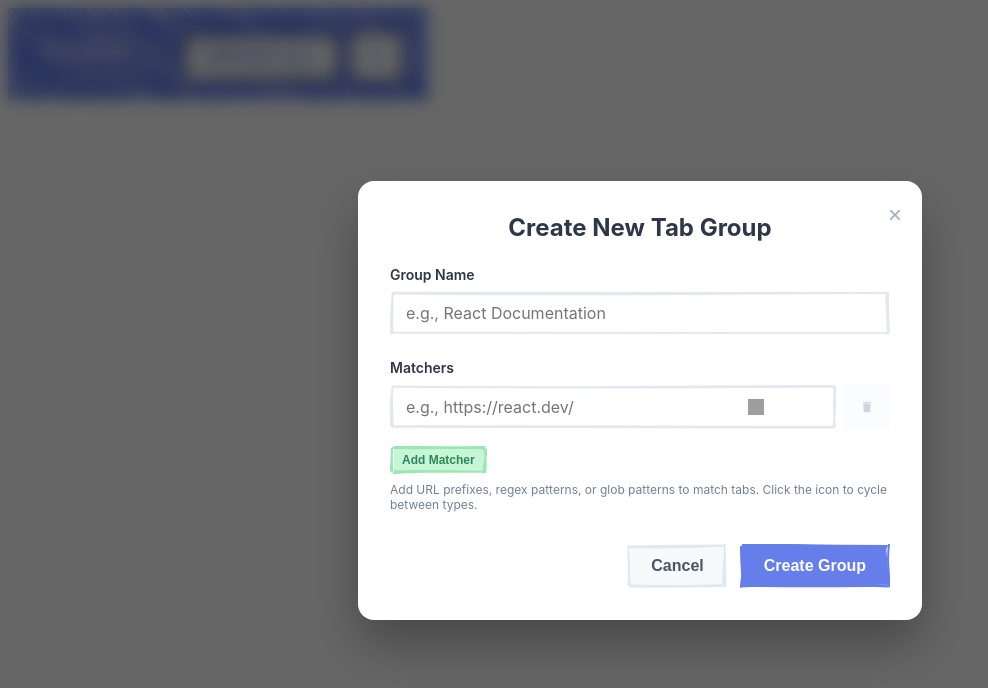
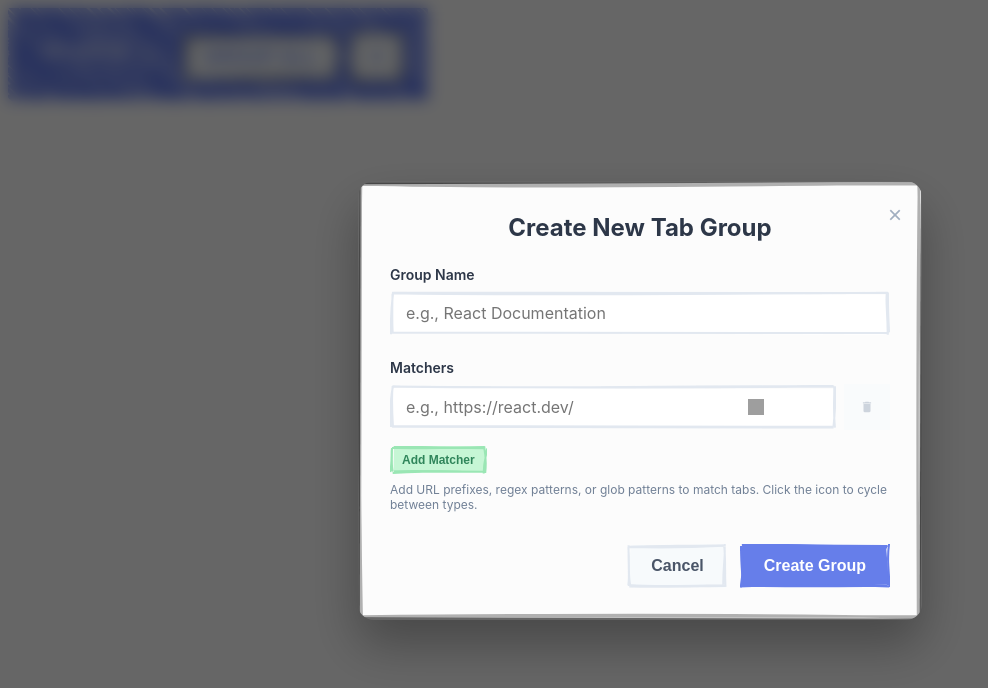
Before and after one commit to bncummings/tab-sweeper, a React app: page / in a window 1280 px wide. Both pictures are taken after a click on the button "Create new tab group". Shown: the top 688 px of the page, without its empty margins (0-988 px from the left). Built offline with nearby package versions, Linux system fonts and the light colour scheme; grey boxes are pictures that could not be loaded.

Commit message:
fix(ui): changed modals to use roughjs rectangle

```diff
--- a/src/popup/components/CreateTabGroupModal.jsx
+++ b/src/popup/components/CreateTabGroupModal.jsx
@@ -1,4 +1,5 @@
-import React, { useState, useEffect } from 'react';
+import React, { useState, useEffect, useRef } from 'react';
+import rough from 'roughjs';
 import MatcherInput from './MatcherInput';
 import SketchyButton from './SketchyButton';
 import SketchyInput from './SketchyInput';
@@ -81,6 +82,11 @@ const useModalForm = (editingGroup, onClose) => {
 };
 
 const CreateTabGroupModal = ({ isOpen, onClose, onCreateGroup, editingGroup }) => {
+  const svgRef = useRef(null);
+  const modalRef = useRef(null);
+  const [isHovered, setIsHovered] = useState(false);
+  const [modalId] = useState(Math.random().toString(36).substr(2, 9));
+
   const {
     groupName,
     setGroupName,
@@ -91,6 +97,37 @@ const CreateTabGroupModal = ({ isOpen, onClose, onCreateGroup, editingGroup }) =
     validateForm,
     handleClose
   } = useModalForm(editingGroup, onClose);
+
+  useEffect(() => {
+    if (svgRef.current && modalRef.current && isOpen) {
+      const svg = svgRef.current;
+      const modal = modalRef.current;
+
+      // Clear previous drawings
+      svg.innerHTML = '';
+
+      const rc = rough.svg(svg);
+
+      // Get actual dimensions for drawing
+      const width = modal.offsetWidth;
+      const height = modal.offsetHeight;
+
+      if (width > 0 && height > 0) {
+        // Draw sketchy rectangle for the modal
+        const sketchyRect = rc.rectangle(3, 3, width - 6, height - 6, {
+          stroke: isHovered ? STYLES.colors.primary : 'rgba(0,0,0,0.3)',
+          strokeWidth: 2.5,
+          fill: 'rgba(255, 255, 255, 0.98)',
+          fillStyle: 'solid',
+          roughness: 1.4,
+          bowing: 1.1,
+          seed: modalId.split('').reduce((a, b) => a + b.charCodeAt(0), 0)
+        });
+
+        svg.appendChild(sketchyRect);
+      }
+    }
+  }, [isOpen, isHovered, modalId]);
 
   if (!isOpen) return null;
 
@@ -169,17 +206,19 @@ const CreateTabGroupModal = ({ isOpen, onClose, onCreateGroup, editingGroup }) =
       backdropFilter: 'blur(8px)'
     },
     modal: {
-      background: STYLES.colors.white,
+      position: 'relative',
+      background: 'transparent', // Let rough.js handle the background
       borderRadius: '16px',
       padding: '32px',
       width: '90%',
       maxWidth: '500px',
       maxHeight: '80vh',
       overflowY: 'auto',
-      boxShadow: '0 25px 50px rgba(0, 0, 0, 0.3)',
-      position: 'relative'
+      boxShadow: '0 25px 50px rgba(0, 0, 0, 0.3)'
     },
     title: {
+      position: 'relative',
+      zIndex: 1,
       margin: '0 0 24px 0',
       fontSize: '24px',
       fontWeight: '700',
@@ -187,16 +226,22 @@ const CreateTabGroupModal = ({ isOpen, onClose, onCreateGroup, editingGroup }) =
       textAlign: 'center'
     },
     form: {
+      position: 'relative',
+      zIndex: 1,
       display: 'flex',
       flexDirection: 'column',
       gap: '24px'
     },
     field: {
+      position: 'relative',
+      zIndex: 1,
       display: 'flex',
       flexDirection: 'column',
       gap: '8px'
     },
     label: {
+      position: 'relative',
+      zIndex: 1,
       fontSize: '14px',
       fontWeight: '600',
       color: STYLES.colors.text
@@ -205,15 +250,21 @@ const CreateTabGroupModal = ({ isOpen, onClose, onCreateGroup, editingGroup }) =
       // Removed - now handled by SketchyInput
     },
     matchersContainer: {
+      position: 'relative',
+      zIndex: 1,
       display: 'flex',
       flexDirection: 'column',
       gap: '12px'
     },
     helpText: {
+      position: 'relative',
+      zIndex: 1,
       color: STYLES.colors.muted,
       fontSize: '12px'
     },
     buttonRow: {
+      position: 'relative',
+      zIndex: 1,
       display: 'flex',
       gap: '12px',
       justifyContent: 'flex-end',
@@ -223,6 +274,7 @@ const CreateTabGroupModal = ({ isOpen, onClose, onCreateGroup, editingGroup }) =
       position: 'absolute',
       top: '16px',
       right: '16px',
+      zIndex: 2,
       background: 'none',
       border: 'none',
       fontSize: '24px',
@@ -230,6 +282,15 @@ const CreateTabGroupModal = ({ isOpen, onClose, onCreateGroup, editingGroup }) =
       color: '#a0aec0',
       padding: '4px',
       borderRadius: '4px'
+    },
+    svg: {
+      position: 'absolute',
+      top: 0,
+      left: 0,
+      width: '100%',
+      height: '100%',
+      pointerEvents: 'none',
+      zIndex: 0
     }
   };
 
@@ -241,9 +302,23 @@ const CreateTabGroupModal = ({ isOpen, onClose, onCreateGroup, editingGroup }) =
     // Removed - now handled by SketchyInput
   };
 
+  const handleModalMouseEnter = () => {
+    setIsHovered(true);
+  };
+
+  const handleModalMouseLeave = () => {
+    setIsHovered(false);
+  };
+
   return (
     <div style={styles.overlay}>
-      <div style={styles.modal}>
+      <div
+        ref={modalRef}
+        style={styles.modal}
+        onMouseEnter={handleModalMouseEnter}
+        onMouseLeave={handleModalMouseLeave}
+      >
+        <svg ref={svgRef} style={styles.svg} />
         <button
           style={styles.closeButton}
           onClick={handleClose}
```
